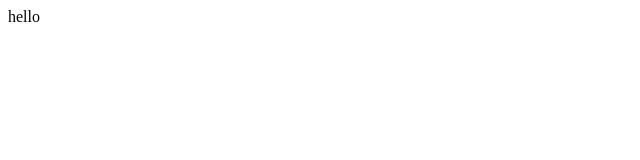
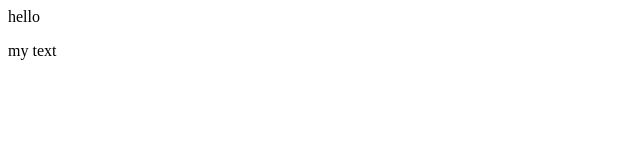
Before and after one commit to spookyTanya/git-test, a plain HTML site: page papka/index.html in a window 1280 px wide. Shown: the full height of the page, 0-640 px from the left. Drawn offline with Linux system fonts and the light colour scheme.

Commit message:
just test
Please enter the commit message for your changes. Lines starting

```diff
--- a/papka/index.html
+++ b/papka/index.html
@@ -6,5 +6,6 @@
 </head>
 <body>
 	hello
+	<p> my text </p>
 </body>
 </html>
```
